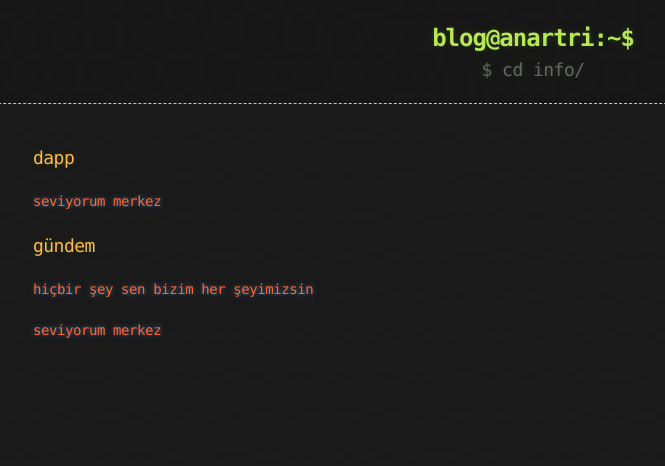
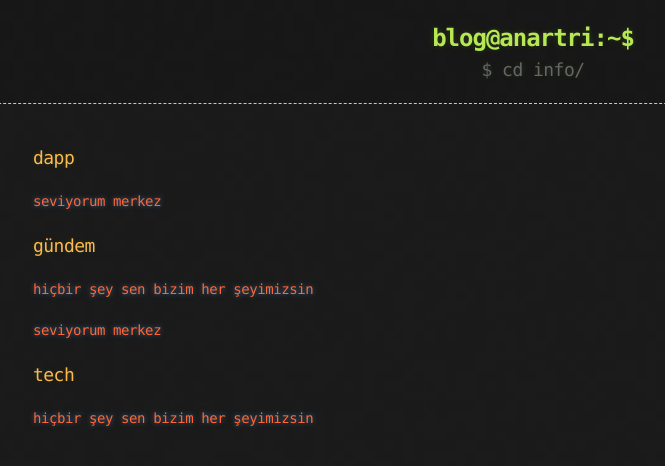
Before and after one commit to anartri/anartri.github.io, a Jekyll site: the page built from categories.html, in a window 1280 px wide. Shown: the top 466 px of the page, without its empty margins (107-772 px from the left). Built offline with Jekyll 4.4.1, drawn with Linux system fonts in a browser that asks for light colours.

Commit message:
categories

```diff
--- a/_posts/2021-02-04-hicbir-sey-sen-bizim-her-seyimizsin.md
+++ b/_posts/2021-02-04-hicbir-sey-sen-bizim-her-seyimizsin.md
@@ -3,7 +3,7 @@ layout: post
 title:  "hiçbir şey sen bizim her şeyimizsin"
 date:   2021-02-04 09:47:00 +0000
 published: true
-categories: gündem
+categories: [gündem, tech]
 ---
 
 gerçekten mi soruyor mesela şöyle bir soruyu, emin olamıyorum,
--- /dev/null
+++ b/tech.html
@@ -0,0 +1,3 @@
+{% for post in site.categories.tech %}
+ <li><span>{{ post.date | date_to_string }}</span> &nbsp; <a href="{{ post.url }}">{{ post.title }}</a></li>
+{% endfor %}
```
